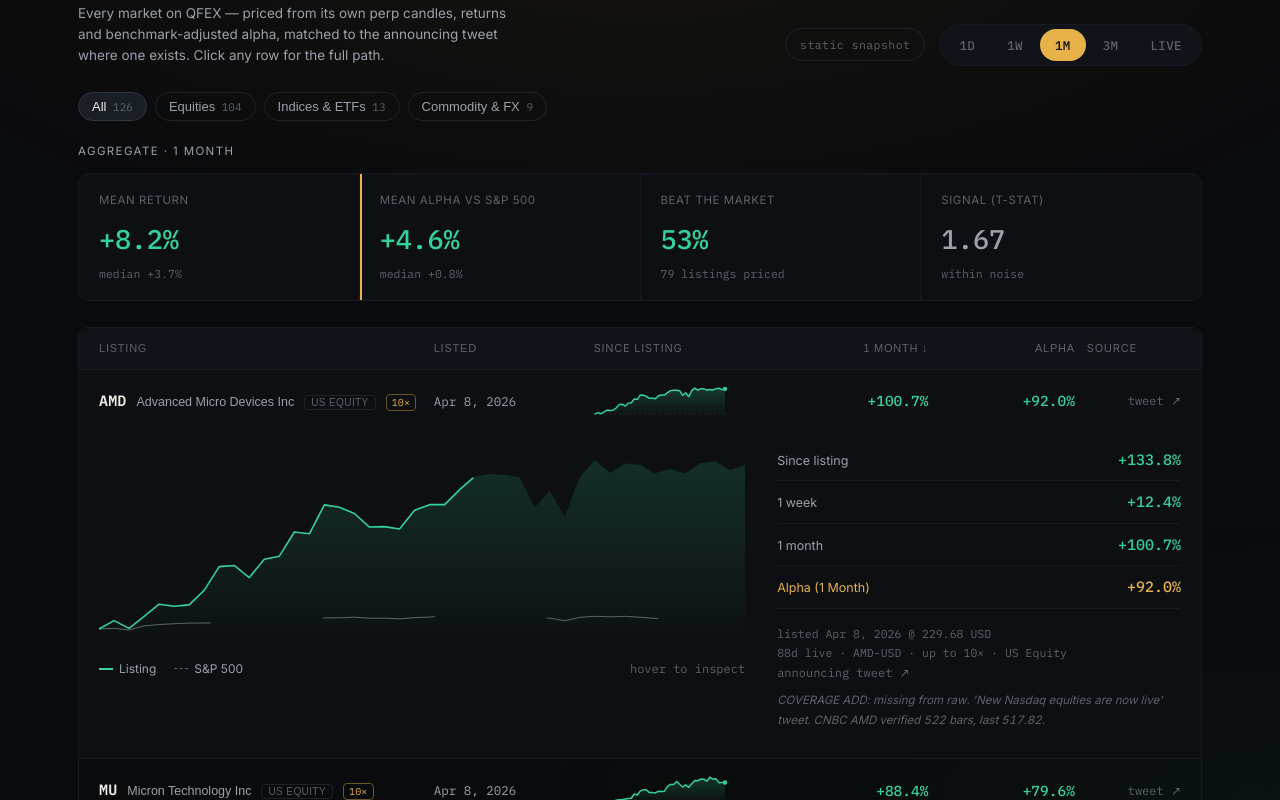
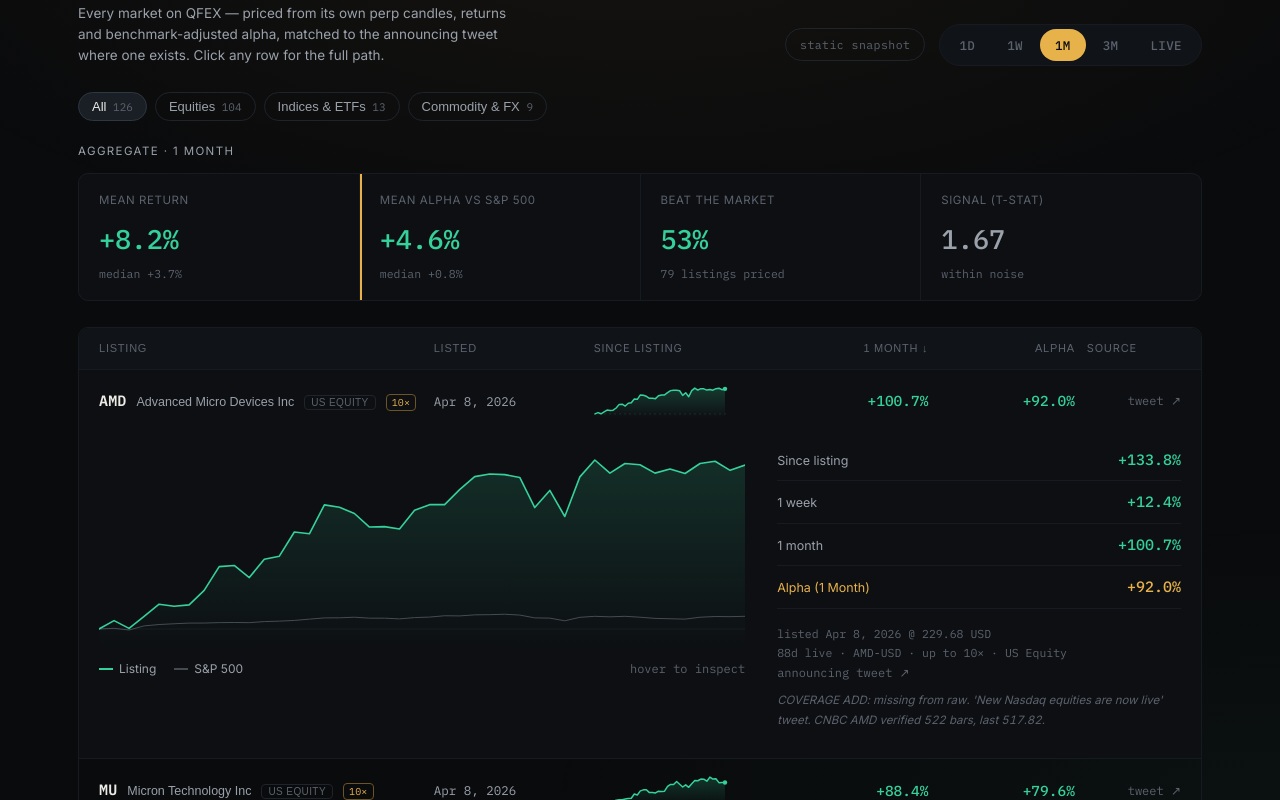
Before and after one commit to ghhrmnzdh/qfex_listing, a React (Vite) app in the folder frontend/: page / in a window 1280 px wide. Both pictures are taken after a click on the button 640 px from the left and 1635 px from the top of the page. Shown: the part 1235-2035 px from the top of the page. Built offline with nearby package versions, Linux system fonts and the light colour scheme; no server answers.

Commit message:
feat: enhance DetailChart with improved animations and hover effects

```diff
--- a/frontend/src/components/DetailChart.tsx
+++ b/frontend/src/components/DetailChart.tsx
@@ -1,7 +1,7 @@
-import { useMemo, useState } from "react";
+import { useId, useMemo, useState } from "react";
 import { motion } from "framer-motion";
 import type { PricePoint } from "../types";
-import { useStill } from "../anim";
+import { enter, useStill } from "../anim";
 import { pct, fmtDateShort } from "../lib";
 
 interface Props {
@@ -10,11 +10,13 @@
   height?: number;
 }
 
-/** Asset cumulative-return line vs benchmark since listing, with hover readout. */
+/** Asset cumulative-return line vs benchmark since listing, with hover readout.
+ *  Revealed by an animated clip (no stroke-dash draw artifacts). */
 export default function DetailChart({ series, benchName, height = 210 }: Props) {
   const [hover, setHover] = useState<number | null>(null);
   const still = useStill();
-  const W = 100; // viewBox units (responsive via width:100%)
+  const clip = useId().replace(/:/g, "");
+  const W = 100;
 
   const g = useMemo(() => {
     if (series.length < 2) return null;
@@ -27,7 +29,7 @@
     lo -= pad; hi += pad;
     const x = (i: number) => (i / (series.length - 1)) * W;
     const y = (v: number) => height - ((v - lo) / (hi - lo)) * (height - 6) - 3;
-    const path = (key: "ret" | "bench_ret") =>
+    const line = (key: "ret" | "bench_ret") =>
       series
         .map((p, i) => {
           const v = key === "ret" ? p.ret : p.bench_ret;
@@ -36,15 +38,14 @@
         })
         .filter(Boolean)
         .join(" ");
-    const assetLine = path("ret");
+    const assetLine = line("ret");
     const assetArea = `${assetLine} L${x(series.length - 1)},${height} L0,${height} Z`;
-    return { x, y, zeroY: y(0), assetLine, assetArea, benchLine: path("bench_ret") };
+    return { x, y, zeroY: y(0), assetLine, assetArea, benchLine: line("bench_ret") };
   }, [series, height]);
 
   if (!g) return null;
   const last = series[series.length - 1];
-  const up = last.ret >= 0;
-  const col = up ? "var(--pos)" : "var(--neg)";
+  const col = last.ret >= 0 ? "var(--pos)" : "var(--neg)";
   const hp = hover !== null ? series[hover] : null;
 
   return (
@@ -61,50 +62,33 @@
         onMouseLeave={() => setHover(null)}
       >
         <defs>
-          <linearGradient id="detailFill" x1="0" y1="0" x2="0" y2="1">
+          <linearGradient id={`${clip}f`} x1="0" y1="0" x2="0" y2="1">
             <stop offset="0%" stopColor={col} stopOpacity="0.16" />
             <stop offset="100%" stopColor={col} stopOpacity="0" />
           </linearGradient>
         </defs>
-        <line x1="0" x2={W} y1={g.zeroY} y2={g.zeroY} stroke="var(--line)" strokeWidth="0.4" strokeDasharray="0.8 1.2" vectorEffect="non-scaling-stroke" />
-        <motion.path d={g.assetArea} fill="url(#detailFill)" initial={still ? false : { opacity: 0 }} animate={{ opacity: 1 }} transition={{ duration: 0.5 }} />
-        {g.benchLine && (
-          <motion.path
-            d={g.benchLine}
-            fill="none"
-            stroke="var(--text-faint)"
-            strokeWidth="1"
-            strokeDasharray="2 2"
-            vectorEffect="non-scaling-stroke"
-            initial={still ? false : { pathLength: 0 }}
-            animate={{ pathLength: 1 }}
-            transition={{ duration: 1, ease: [0.16, 1, 0.3, 1] }}
-          />
-        )}
-        <motion.path
-          d={g.assetLine}
-          fill="none"
-          stroke={col}
-          strokeWidth="1.6"
-          strokeLinecap="round"
-          strokeLinejoin="round"
-          vectorEffect="non-scaling-stroke"
-          initial={still ? false : { pathLength: 0 }}
-          animate={{ pathLength: 1 }}
-          transition={{ duration: 1.1, ease: [0.16, 1, 0.3, 1] }}
-        />
+
+        <line x1="0" x2={W} y1={g.zeroY} y2={g.zeroY} stroke="var(--line)" strokeWidth="0.5" vectorEffect="non-scaling-stroke" />
+
+        <motion.g initial={enter({ opacity: 0 }, still)} animate={{ opacity: 1 }} transition={{ duration: 0.6, ease: "easeOut" }}>
+          <path d={g.assetArea} fill={`url(#${clip}f)`} />
+          {g.benchLine && (
+            <path d={g.benchLine} fill="none" stroke="var(--text-faint)" strokeWidth="1" strokeLinejoin="round" vectorEffect="non-scaling-stroke" opacity="0.7" />
+          )}
+          <path d={g.assetLine} fill="none" stroke={col} strokeWidth="1.6" strokeLinecap="round" strokeLinejoin="round" vectorEffect="non-scaling-stroke" />
+        </motion.g>
+
         {hover !== null && (
           <line x1={g.x(hover)} x2={g.x(hover)} y1="0" y2={height} stroke="var(--line)" strokeWidth="0.5" vectorEffect="non-scaling-stroke" />
         )}
       </svg>
 
-      {/* legend + hover readout */}
-      <div style={{ display: "flex", gap: 18, marginTop: 10, fontSize: 12, color: "var(--text-dim)", alignItems: "center" }}>
+      <div style={{ display: "flex", gap: 18, marginTop: 10, fontSize: 12, color: "var(--text-dim)", alignItems: "center", flexWrap: "wrap" }}>
         <span style={{ display: "inline-flex", alignItems: "center", gap: 6 }}>
           <i style={{ width: 14, height: 2, background: col, display: "inline-block" }} /> Listing
         </span>
         <span style={{ display: "inline-flex", alignItems: "center", gap: 6 }}>
-          <i style={{ width: 14, height: 0, borderTop: "1.5px dashed var(--text-faint)", display: "inline-block" }} /> {benchName}
+          <i style={{ width: 14, height: 2, background: "var(--text-faint)", display: "inline-block", opacity: 0.7 }} /> {benchName}
         </span>
         <span style={{ marginLeft: "auto" }} className="mono">
           {hp ? (
```
